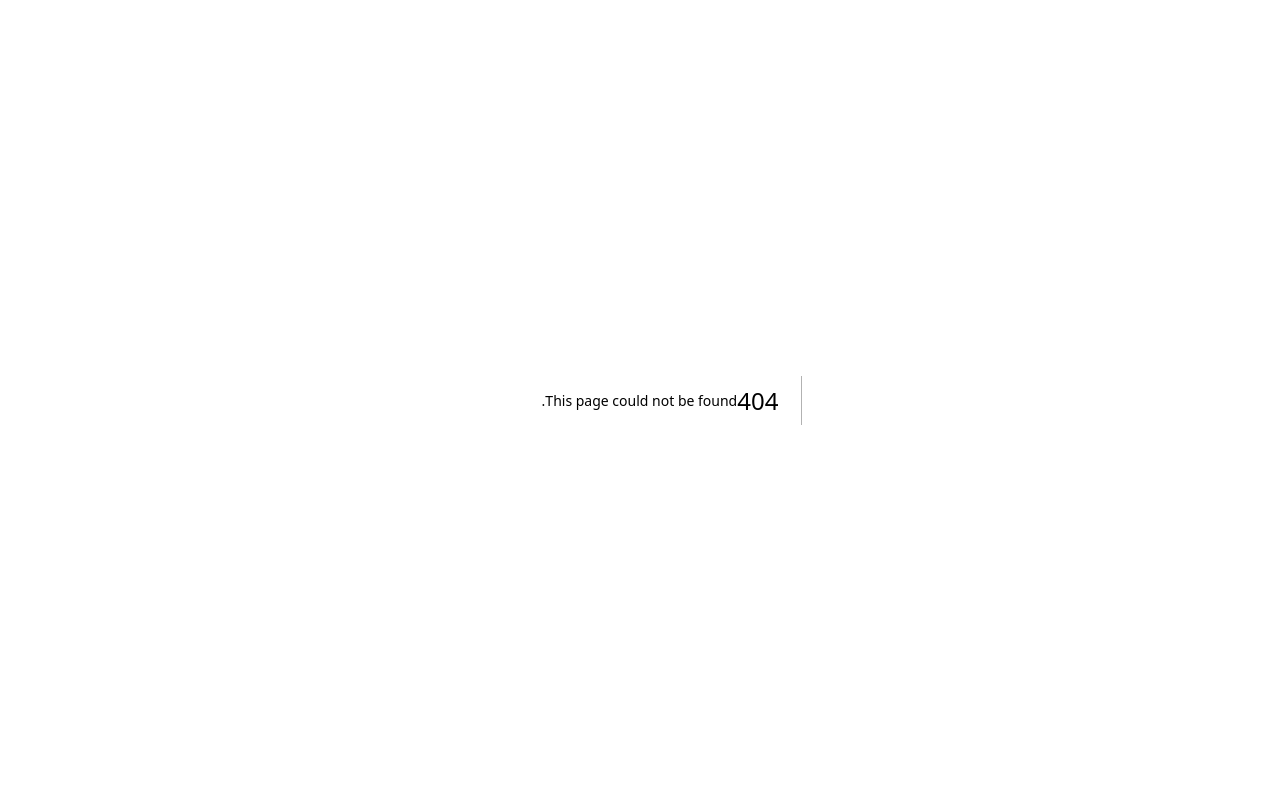
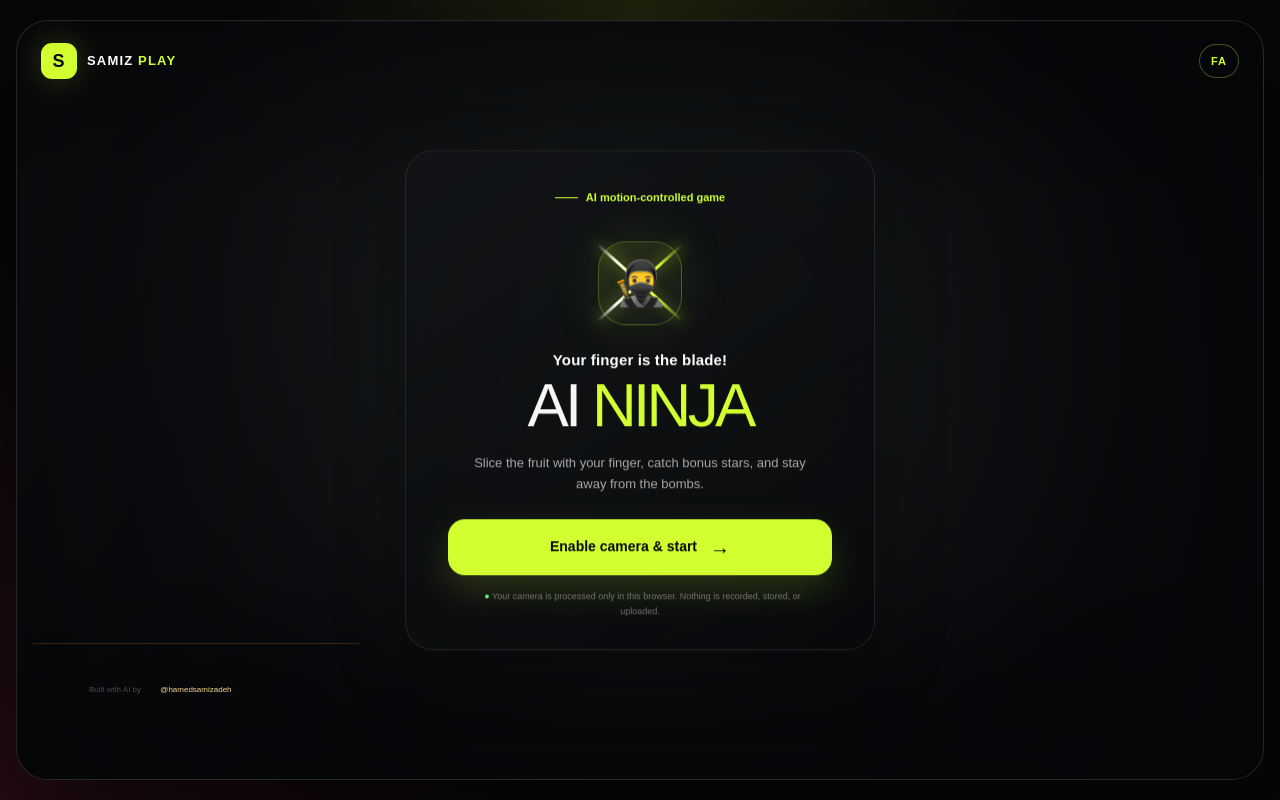
Before and after one commit to hamedsamz/samiz-ai-website, a Next.js app: page /en/ai-ninja in a window 1280 px wide. Before the commit this address had no page. Built offline with nearby package versions, Linux system fonts and the light colour scheme; a web font is replaced by a local one.

Commit message:
Add English AI Ninja experience

```diff
--- a/app/ai-ninja/AiNinjaGame.tsx
+++ b/app/ai-ninja/AiNinjaGame.tsx
@@ -6,6 +6,7 @@ import { useCallback, useEffect, useRef, useState } from "react";
 
 type Phase = "idle" | "loading" | "countdown" | "playing" | "result" | "error";
 type TargetKind = "fruit" | "bomb" | "bonus";
+type Language = "fa" | "en";
 
 type Point = { x: number; y: number; at: number };
 type Target = {
@@ -40,6 +41,81 @@ const HAND_CONNECTIONS: Array<[number, number]> = [
 const FRUITS = ["🍉", "🍊", "🥝", "🍓", "🍍", "🍎"];
 const GAME_SECONDS = 30;
 
+const COPY = {
+  fa: {
+    videoLabel: "تصویر زنده دوربین بازی",
+    homeLabel: "بازگشت به سمیز",
+    exit: "خروج ×",
+    exitLabel: "خاموش کردن دوربین و خروج",
+    score: "امتیاز",
+    time: "زمان",
+    lives: "جان",
+    demo: "حالت آزمایشی",
+    handFound: "دست شناسایی شد",
+    showHand: "دستت را جلوی دوربین بگیر",
+    kicker: "بازی حرکتی با هوش مصنوعی",
+    tagline: "انگشتت شمشیره!",
+    intro: "با حرکت انگشت میوه‌ها رو بزن، ستاره‌ها رو بگیر و حواست به بمب‌ها باشه.",
+    start: "فعال‌کردن دوربین و شروع",
+    privacy: "تصویر دوربین فقط داخل مرورگر پردازش می‌شود و جایی ذخیره یا ارسال نمی‌شود.",
+    yourBest: "بهترین رکورد تو",
+    loadingTitle: "نینجا داره آماده می‌شه...",
+    loadingBody: "اجازه دوربین را تأیید کن؛ اولین بار ممکنه چند ثانیه طول بکشه.",
+    getReady: "دستت رو آماده کن",
+    slash: "با نوک انگشت اشاره بُرش بزن!",
+    missionComplete: "ماموریت تمام شد",
+    highestCombo: "بیشترین کمبو",
+    bestScore: "بهترین رکورد",
+    challenge: "به چالش کشیدن دوستام",
+    playAgain: "دوباره بازی می‌کنم",
+    cameraError: "دوربین آماده نشد",
+    retry: "تلاش دوباره",
+    back: "بازگشت",
+    cameraDenied: "دسترسی دوربین داده نشد. از تنظیمات مرورگر اجازه دوربین را فعال کن و دوباره بزن.",
+    cameraMissing: "دوربینی روی این دستگاه پیدا نشد.",
+    cameraGeneric: "راه‌اندازی دوربین یا تشخیص دست انجام نشد. صفحه را تازه کن و دوباره امتحان کن.",
+    shareDone: "نتیجه به اشتراک گذاشته شد",
+    shareCopied: "متن و لینک بازی کپی شد",
+    footer: "ساخته‌شده با هوش مصنوعی توسط",
+  },
+  en: {
+    videoLabel: "Live game camera",
+    homeLabel: "Back to Samiz",
+    exit: "Exit ×",
+    exitLabel: "Turn off camera and exit",
+    score: "Score",
+    time: "Time",
+    lives: "Lives",
+    demo: "Demo mode",
+    handFound: "Hand detected",
+    showHand: "Hold your hand in front of the camera",
+    kicker: "AI motion-controlled game",
+    tagline: "Your finger is the blade!",
+    intro: "Slice the fruit with your finger, catch bonus stars, and stay away from the bombs.",
+    start: "Enable camera & start",
+    privacy: "Your camera is processed only in this browser. Nothing is recorded, stored, or uploaded.",
+    yourBest: "Your best score",
+    loadingTitle: "Your ninja is getting ready...",
+    loadingBody: "Allow camera access. The first launch may take a few seconds.",
+    getReady: "Get your hand ready",
+    slash: "Slash with the tip of your index finger!",
+    missionComplete: "Mission complete",
+    highestCombo: "Highest combo",
+    bestScore: "Best score",
+    challenge: "Challenge my friends",
+    playAgain: "Play again",
+    cameraError: "Camera unavailable",
+    retry: "Try again",
+    back: "Go back",
+    cameraDenied: "Camera access was denied. Allow camera access in your browser settings and try again.",
+    cameraMissing: "No camera was found on this device.",
+    cameraGeneric: "The camera or hand tracking could not start. Refresh the page and try again.",
+    shareDone: "Result shared",
+    shareCopied: "Game text and link copied",
+    footer: "Built with AI by",
+  },
+} as const;
+
 function sleep(ms: number) {
   return new Promise((resolve) => window.setTimeout(resolve, ms));
 }
@@ -52,14 +128,21 @@ function distanceToSegment(point: Point, start: Point, end: Point) {
   return Math.hypot(point.x - (start.x + t * dx), point.y - (start.y + t * dy));
 }
 
-function resultTitle(score: number) {
+function resultTitle(score: number, language: Language) {
+  if (language === "en") {
+    if (score >= 55) return { title: "Legendary Ninja Master", icon: "⚡" };
+    if (score >= 38) return { title: "Cyber Ninja", icon: "🥷" };
+    if (score >= 24) return { title: "Lightning Swordsman", icon: "🗡️" };
+    return { title: "Ninja Apprentice", icon: "🔥" };
+  }
   if (score >= 55) return { title: "استاد افسانه‌ای نینجا", icon: "⚡" };
   if (score >= 38) return { title: "نینجای سایبری", icon: "🥷" };
   if (score >= 24) return { title: "شمشیرزن سریع", icon: "🗡️" };
   return { title: "شاگرد نینجا", icon: "🔥" };
 }
 
-export default function AiNinjaGame() {
+export default function AiNinjaGame({ language = "fa" }: { language?: Language }) {
+  const copy = COPY[language];
   const stageRef = useRef<HTMLDivElement>(null);
   const videoRef = useRef<HTMLVideoElement>(null);
   const canvasRef = useRef<HTMLCanvasElement>(null);
@@ -107,13 +190,21 @@ export default function AiNinjaGame() {
   useEffect(() => {
     const saved = window.localStorage.getItem("samiz-ai-ninja-best");
     const isDemo = new URLSearchParams(window.location.search).get("demo") === "1";
+    const previousLanguage = document.documentElement.lang;
+    const previousDirection = document.documentElement.dir;
+    document.documentElement.lang = language;
+    document.documentElement.dir = language === "fa" ? "rtl" : "ltr";
     demoModeRef.current = isDemo;
     const updateId = window.setTimeout(() => {
       if (saved) setBestScore(Number(saved));
       setDemoMode(isDemo);
     }, 0);
-    return () => window.clearTimeout(updateId);
-  }, []);
+    return () => {
+      window.clearTimeout(updateId);
+      document.documentElement.lang = previousLanguage;
+      document.documentElement.dir = previousDirection;
+    };
+  }, [language]);
 
   const stopCamera = useCallback(() => {
     streamRef.current?.getTracks().forEach((track) => track.stop());
@@ -463,10 +554,10 @@ export default function AiNinjaGame() {
       stopCamera();
       const name = error instanceof DOMException ? error.name : "";
       setErrorMessage(name === "NotAllowedError"
-        ? "دسترسی دوربین داده نشد. از تنظیمات مرورگر اجازه دوربین را فعال کن و دوباره بزن."
+        ? copy.cameraDenied
         : name === "NotFoundError"
-          ? "دوربینی روی این دستگاه پیدا نشد."
-          : "راه‌اندازی دوربین یا تشخیص دست انجام نشد. صفحه را تازه کن و دوباره امتحان کن.");
+          ? copy.cameraMissing
+          : copy.cameraGeneric);
       changePhase("error");
     }
   };
@@ -481,50 +572,56 @@ export default function AiNinjaGame() {
   };
 
   const shareResult = async () => {
-    const title = resultTitle(score);
-    const text = `من توی AI Ninja امتیاز ${score} گرفتم و شدم «${title.title}»! 🥷\nتو می‌تونی رکوردمو بزنی؟`;
+    const title = resultTitle(score, language);
+    const text = language === "fa"
+      ? `من توی AI Ninja امتیاز ${score} گرفتم و شدم «${title.title}»! 🥷\nتو می‌تونی رکوردمو بزنی؟`
+      : `I scored ${score} in AI Ninja and became a ${title.title}! 🥷\nCan you beat my score?`;
     try {
       if (navigator.share) {
         await navigator.share({ title: "AI Ninja", text, url: window.location.href.split("?")[0] });
-        setShareStatus("نتیجه به اشتراک گذاشته شد");
+        setShareStatus(copy.shareDone);
       } else {
         await navigator.clipboard.writeText(`${text}\n${window.location.href.split("?")[0]}`);
-        setShareStatus("متن و لینک بازی کپی شد");
+        setShareStatus(copy.shareCopied);
       }
     } catch {
       setShareStatus("");
     }
   };
 
-  const finalRank = resultTitle(score);
+  const finalRank = resultTitle(score, language);
+  const languageHref = language === "fa" ? "/en/ai-ninja" : "/ai-ninja";
 
   return (
-    <main className="ninja-page" dir="rtl">
+    <main className="ninja-page" dir={language === "fa" ? "rtl" : "ltr"} lang={language}>
       <div className="ninja-stage" ref={stageRef}>
-        <video ref={videoRef} className={`ninja-video ${cameraVisible || demoMode ? "is-visible" : ""}`} muted playsInline aria-label="تصویر زنده دوربین بازی" />
+        <video ref={videoRef} className={`ninja-video ${cameraVisible || demoMode ? "is-visible" : ""}`} muted playsInline aria-label={copy.videoLabel} />
         <div className="ninja-shade" />
         <canvas ref={canvasRef} className="ninja-canvas" aria-hidden="true" />
 
         <header className="ninja-header">
-          <Link className="ninja-brand" href="/" aria-label="بازگشت به سمیز">
+          <Link className="ninja-brand" href="/" aria-label={copy.homeLabel}>
             <span className="ninja-brand-mark">S</span><span>SAMIZ <b>PLAY</b></span>
           </Link>
-          {(phase === "playing" || phase === "countdown" || phase === "result") && (
-            <button className="camera-off" onClick={exitGame} aria-label="خاموش کردن دوربین و خروج">خروج ×</button>
-          )}
+          <div className="ninja-header-actions">
+            <Link className="language-switch" href={languageHref} hrefLang={language === "fa" ? "en" : "fa"}>{language === "fa" ? "EN" : "FA"}</Link>
+            {(phase === "playing" || phase === "countdown" || phase === "result") && (
+              <button className="camera-off" onClick={exitGame} aria-label={copy.exitLabel}>{copy.exit}</button>
+            )}
+          </div>
         </header>
 
         {phase === "playing" && (
           <div className="ninja-hud">
-            <div className="hud-card score-card"><span>امتیاز</span><strong>{score}</strong></div>
-            <div className="timer-card"><span>زمان</span><strong>{Math.ceil(timeLeft)}</strong><i style={{ "--progress": `${Math.max(0, timeLeft / GAME_SECONDS) * 100}%` } as React.CSSProperties} /></div>
-            <div className="hud-card life-card"><span>جان</span><strong>{Array.from({ length: 3 }, (_, index) => <b key={index} className={index >= lives ? "lost" : ""}>♥</b>)}</strong></div>
+            <div className="hud-card score-card"><span>{copy.score}</span><strong>{score}</strong></div>
+            <div className="timer-card"><span>{copy.time}</span><strong>{Math.ceil(timeLeft)}</strong><i style={{ "--progress": `${Math.max(0, timeLeft / GAME_SECONDS) * 100}%` } as React.CSSProperties} /></div>
+            <div className="hud-card life-card"><span>{copy.lives}</span><strong>{Array.from({ length: 3 }, (_, index) => <b key={index} className={index >= lives ? "lost" : ""}>♥</b>)}</strong></div>
           </div>
         )}
 
         {phase === "playing" && (
           <div className={`hand-status ${handVisible ? "found" : ""}`}>
-            <span />{demoMode ? "حالت آزمایشی" : handVisible ? "دست شناسایی شد" : "دستت را جلوی دوربین بگیر"}
+            <span />{demoMode ? copy.demo : handVisible ? copy.handFound : copy.showHand}
           </div>
         )}
 
@@ -532,55 +629,55 @@ export default function AiNinjaGame() {
 
         {phase === "idle" && (
           <section className="ninja-panel intro-panel">
-            <div className="ninja-kicker"><span /> بازی حرکتی با هوش مصنوعی</div>
+            <div className="ninja-kicker"><span /> {copy.kicker}</div>
             <div className="ninja-emblem"><span className="blade blade-one" /><span className="blade blade-two" /><div>🥷</div></div>
-            <h1><small>انگشتت شمشیره!</small>AI <em>NINJA</em></h1>
-            <p>با حرکت انگشت میوه‌ها رو بزن، ستاره‌ها رو بگیر و حواست به بمب‌ها باشه.</p>
-            <button className="ninja-primary" onClick={startGame}>فعال‌کردن دوربین و شروع <span>←</span></button>
-            <div className="privacy-note"><span>●</span> تصویر دوربین فقط داخل مرورگر پردازش می‌شود و جایی ذخیره یا ارسال نمی‌شود.</div>
-            {bestScore > 0 && <div className="best-score">بهترین رکورد تو <strong>{bestScore}</strong></div>}
+            <h1><small>{copy.tagline}</small>AI <em>NINJA</em></h1>
+            <p>{copy.intro}</p>
+            <button className="ninja-primary" onClick={startGame}>{copy.start} <span>{language === "fa" ? "←" : "→"}</span></button>
+            <div className="privacy-note"><span>●</span> {copy.privacy}</div>
+            {bestScore > 0 && <div className="best-score">{copy.yourBest} <strong>{bestScore}</strong></div>}
           </section>
         )}
 
         {phase === "loading" && (
           <section className="ninja-panel loading-panel">
             <div className="loader-ring"><span /></div>
-            <h2>نینجا داره آماده می‌شه...</h2>
-            <p>اجازه دوربین را تأیید کن؛ اولین بار ممکنه چند ثانیه طول بکشه.</p>
+            <h2>{copy.loadingTitle}</h2>
+            <p>{copy.loadingBody}</p>
           </section>
         )}
 
         {phase === "countdown" && (
           <section className="ninja-panel countdown-panel">
-            <span>دستت رو آماده کن</span><strong key={countdown}>{countdown}</strong><p>با نوک انگشت اشاره بُرش بزن!</p>
+            <span>{copy.getReady}</span><strong key={countdown}>{countdown}</strong><p>{copy.slash}</p>
           </section>
         )}
 
         {phase === "result" && (
           <section className="ninja-panel result-panel">
             <div className="result-icon">{finalRank.icon}</div>
-            <span className="result-label">ماموریت تمام شد</span>
+            <span className="result-label">{copy.missionComplete}</span>
             <h2>{finalRank.title}</h2>
-            <div className="final-score"><strong>{score}</strong><span>امتیاز</span></div>
+            <div className="final-score"><strong>{score}</strong><span>{copy.score}</span></div>
             <div className="result-grid">
-              <div><span>بیشترین کمبو</span><strong>×{maxCombo}</strong></div>
-              <div><span>بهترین رکورد</span><strong>{Math.max(bestScore, score)}</strong></div>
+              <div><span>{copy.highestCombo}</span><strong>×{maxCombo}</strong></div>
+              <div><span>{copy.bestScore}</span><strong>{Math.max(bestScore, score)}</strong></div>
             </div>
-            <button className="ninja-primary" onClick={shareResult}>به چالش کشیدن دوستام <span>↗</span></button>
-            <button className="ninja-secondary" onClick={startGame}>دوباره بازی می‌کنم</button>
+            <button className="ninja-primary" onClick={shareResult}>{copy.challenge} <span>↗</span></button>
+            <button className="ninja-secondary" onClick={startGame}>{copy.playAgain}</button>
             {shareStatus && <div className="share-note" role="status">{shareStatus}</div>}
           </section>
         )}
 
         {phase === "error" && (
           <section className="ninja-panel error-panel">
-            <div className="error-icon">📷</div><h2>دوربین آماده نشد</h2><p>{errorMessage}</p>
-            <button className="ninja-primary" onClick={startGame}>تلاش دوباره</button>
-            <button className="ninja-secondary" onClick={exitGame}>بازگشت</button>
+            <div className="error-icon">📷</div><h2>{copy.cameraError}</h2><p>{errorMessage}</p>
+            <button className="ninja-primary" onClick={startGame}>{copy.retry}</button>
+            <button className="ninja-secondary" onClick={exitGame}>{copy.back}</button>
           </section>
         )}
 
-        <footer className="ninja-footer">ساخته‌شده با هوش مصنوعی توسط <a href="https://instagram.com/hamedsamizadeh" target="_blank" rel="noreferrer">@hamedsamizadeh</a></footer>
+        <footer className="ninja-footer">{copy.footer} <a href="https://instagram.com/hamedsamizadeh" target="_blank" rel="noreferrer">@hamedsamizadeh</a></footer>
       </div>
     </main>
   );
--- a/app/ai-ninja/ai-ninja.css
+++ b/app/ai-ninja/ai-ninja.css
@@ -110,6 +110,34 @@
   background: var(--acid);
   box-shadow: 0 0 30px rgba(210,255,47,.22);
   font-size: 18px;
+}
+
+.ninja-header-actions {
+  display: flex;
+  align-items: center;
+  gap: 8px;
+}
+
+.language-switch {
+  min-width: 40px;
+  padding: 8px 10px;
+  border: 1px solid rgba(207,255,46,.3);
+  border-radius: 999px;
+  color: var(--acid);
+  background: rgba(8,9,11,.55);
+  backdrop-filter: blur(12px);
+  text-align: center;
+  text-decoration: none;
+  font-family: Arial, sans-serif;
+  font-size: 11px;
+  font-weight: 800;
+  letter-spacing: .08em;
+  transition: border-color .2s ease, background .2s ease;
+}
+
+.language-switch:hover {
+  border-color: var(--acid);
+  background: rgba(207,255,46,.1);
 }
 
 .camera-off {
@@ -346,6 +374,23 @@
 }
 .ninja-footer a { color: rgba(255,255,255,.43); text-decoration: none; direction: ltr; display: inline-block; }
 
+.ninja-page[dir="ltr"] {
+  font-family: Arial, Helvetica, sans-serif;
+}
+
+.ninja-page[dir="ltr"] .intro-panel h1 small {
+  direction: ltr;
+  font-family: Arial, Helvetica, sans-serif;
+  letter-spacing: .01em;
+}
+
+.ninja-page[dir="ltr"] .intro-panel > p,
+.ninja-page[dir="ltr"] .privacy-note,
+.ninja-page[dir="ltr"] .loading-panel p,
+.ninja-page[dir="ltr"] .error-panel p {
+  line-height: 1.65;
+}
+
 @media (max-width: 700px) {
   .ninja-page { padding: 0; }
   .ninja-stage { width: 100%; height: 100svh; min-height: 560px; border: 0; border-radius: 0; }
--- a/app/ai-ninja/layout.tsx
+++ b/app/ai-ninja/layout.tsx
@@ -3,6 +3,13 @@ import type { Metadata } from "next";
 export const metadata: Metadata = {
   title: "AI Ninja | بازی حرکتی سمیز",
   description: "با حرکت دست و بدون موس، هدف‌ها را بزن و رکورد ثبت کن. پردازش دوربین داخل مرورگر انجام می‌شود.",
+  alternates: {
+    canonical: "https://www.samizai.com/ai-ninja",
+    languages: {
+      fa: "https://www.samizai.com/ai-ninja",
+      en: "https://www.samizai.com/en/ai-ninja",
+    },
+  },
 };
 
 export default function AiNinjaLayout({ children }: Readonly<{ children: React.ReactNode }>) {
--- /dev/null
+++ b/app/en/ai-ninja/layout.tsx
@@ -0,0 +1,17 @@
+import type { Metadata } from "next";
+
+export const metadata: Metadata = {
+  title: "AI Ninja | Webcam Hand-Controlled Game",
+  description: "Turn your index finger into a blade. Slice targets with your hand, dodge bombs, and set a new high score in this webcam-controlled game.",
+  alternates: {
+    canonical: "https://www.samizai.com/en/ai-ninja",
+    languages: {
+      fa: "https://www.samizai.com/ai-ninja",
+      en: "https://www.samizai.com/en/ai-ninja",
+    },
+  },
+};
+
+export default function EnglishAiNinjaLayout({ children }: Readonly<{ children: React.ReactNode }>) {
+  return children;
+}
--- /dev/null
+++ b/app/en/ai-ninja/page.tsx
@@ -0,0 +1,6 @@
+import AiNinjaGame from "../../ai-ninja/AiNinjaGame";
+import "../../ai-ninja/ai-ninja.css";
+
+export default function EnglishAiNinjaPage() {
+  return <AiNinjaGame language="en" />;
+}
```
